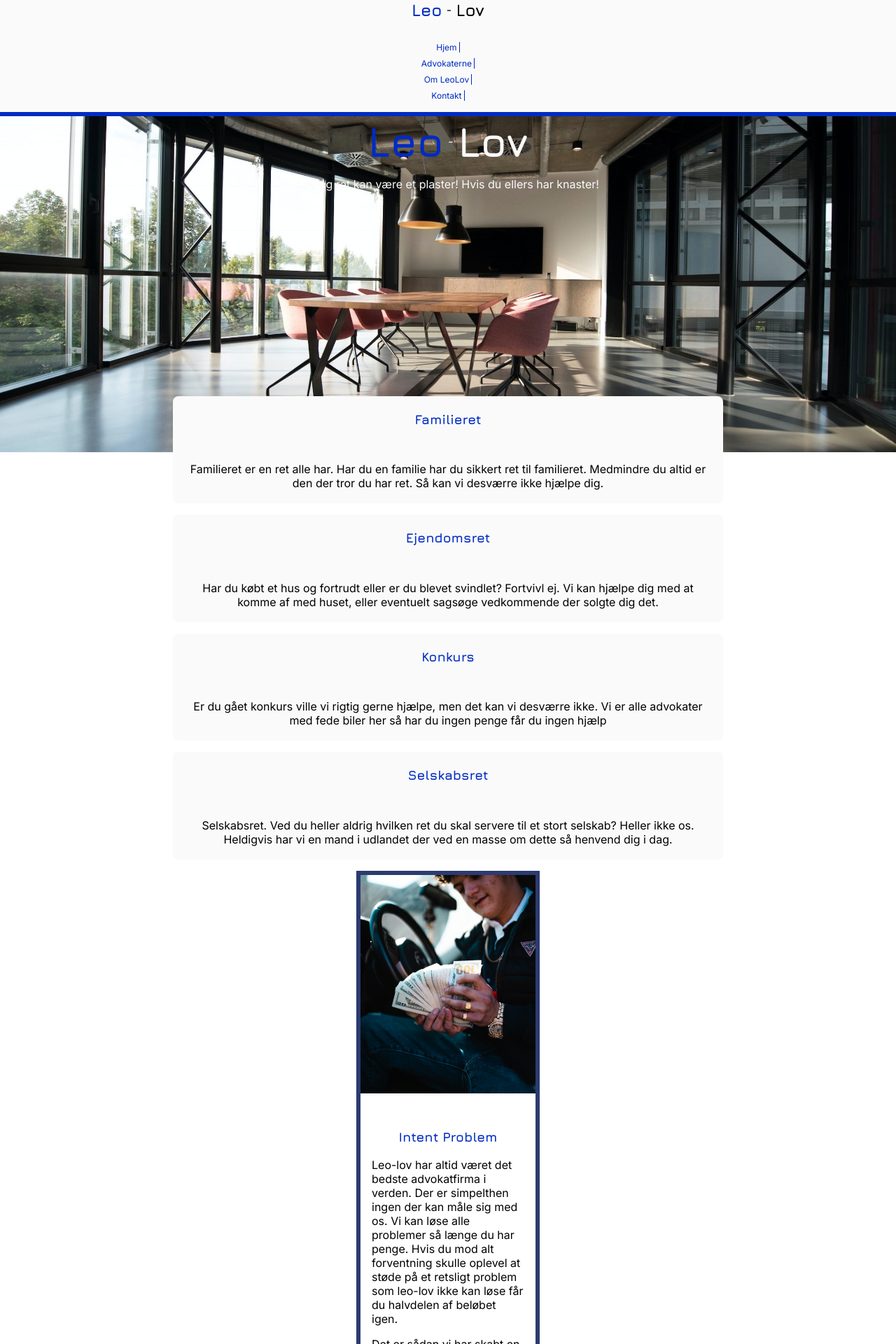
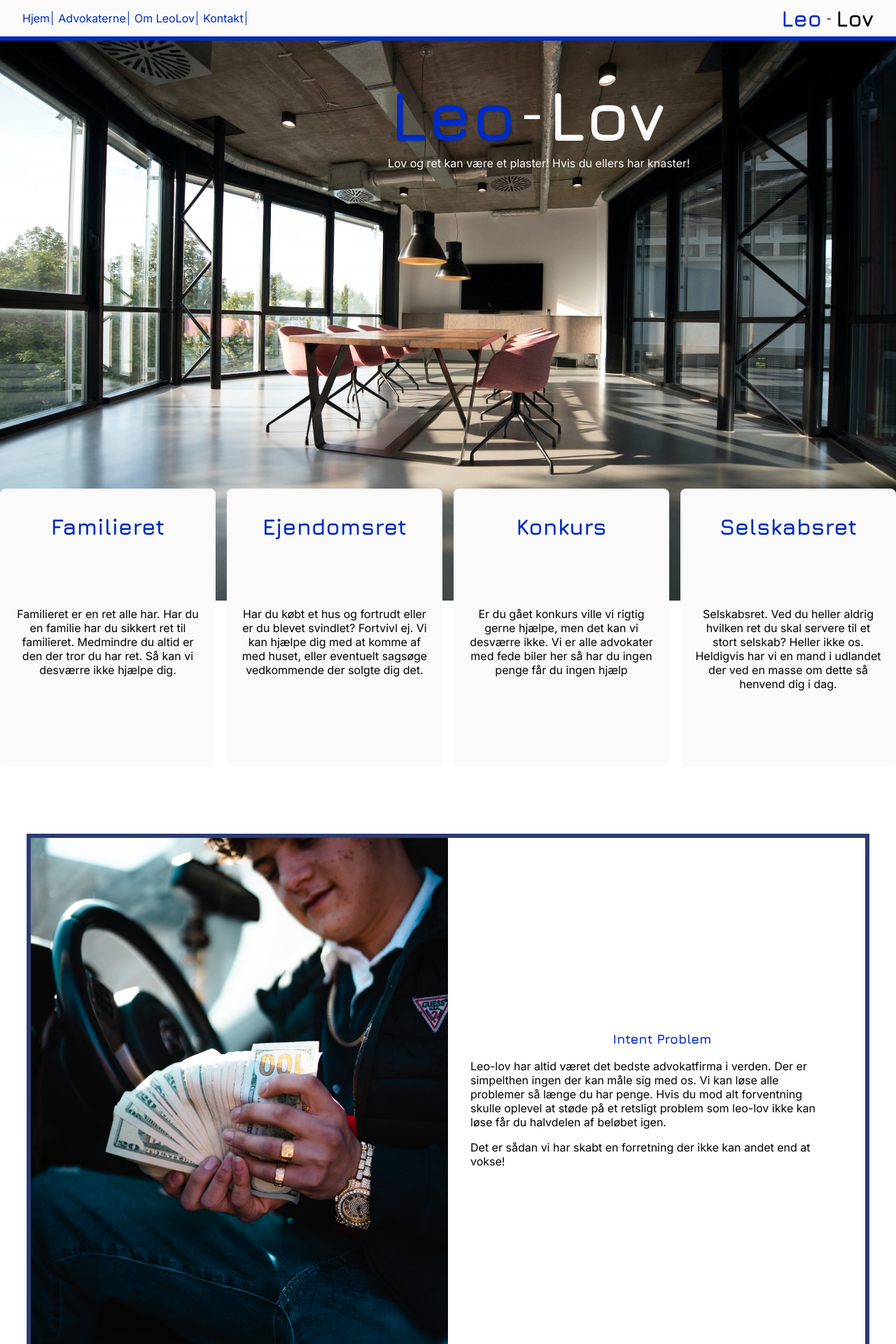
Before and after one commit to Chrstjan/React-Leo-Lov, a React (Vite) app in the folder Leo Lov/: page / in a window 1280 px wide. Shown: the top 1920 px of the page at 70% size. Built offline with nearby package versions, Linux system fonts and the light colour scheme.

Commit message:
Made most of the desktop styling

```diff
--- a/Leo Lov/src/App.scss
+++ b/Leo Lov/src/App.scss
@@ -3,7 +3,7 @@
 html {
   min-height: 100vh;
   box-sizing: border-box;
-  height: 100vh;
+  // height: 100vh;
 }
 
 body {
@@ -12,9 +12,5 @@ body {
   font-family: "Inter", sans-serif;
   overflow-x: hidden;
   min-height: 100vh;
-  height: 110vh;
+  // height: 110vh;
 }
-
-#root {
-  height: 100vh;
-}
--- a/Leo Lov/src/assets/App.js
+++ b/Leo Lov/src/assets/App.js
@@ -1,56 +1,68 @@
 export const cardsArray = [
   {
     title: "Familieret",
-        content: "Familieret er en ret alle har. Har du en familie har du sikkert ret til familieret. Medmindre du altid er den der tror du har ret. Så kan vi desværre ikke hjælpe dig."
+    content:
+      "Familieret er en ret alle har. Har du en familie har du sikkert ret til familieret. Medmindre du altid er den der tror du har ret. Så kan vi desværre ikke hjælpe dig.",
   },
   {
     title: "Ejendomsret",
-        content: "Har du købt et hus og fortrudt eller er du blevet svindlet? Fortvivl ej. Vi kan hjælpe dig med at komme af med huset, eller eventuelt sagsøge vedkommende der solgte dig det."
+    content:
+      "Har du købt et hus og fortrudt eller er du blevet svindlet? Fortvivl ej. Vi kan hjælpe dig med at komme af med huset, eller eventuelt sagsøge vedkommende der solgte dig det.",
   },
   {
     title: "Konkurs",
-        content: "Er du gået konkurs ville vi rigtig gerne hjælpe, men det kan vi desværre ikke. Vi er alle advokater med fede biler her så har du ingen penge får du ingen hjælp"
+    content:
+      "Er du gået konkurs ville vi rigtig gerne hjælpe, men det kan vi desværre ikke. Vi er alle advokater med fede biler her så har du ingen penge får du ingen hjælp",
   },
   {
     title: "Selskabsret",
-        content: "Selskabsret. Ved du heller aldrig hvilken ret du skal servere til et stort selskab? Heller ikke os. Heldigvis har vi en mand i udlandet der ved en masse om dette så henvend dig i dag."
-    }
-]
+    content:
+      "Selskabsret. Ved du heller aldrig hvilken ret du skal servere til et stort selskab? Heller ikke os. Heldigvis har vi en mand i udlandet der ved en masse om dette så henvend dig i dag.",
+  },
+];
 
 export const lawyerCardArray = [
   {
     img: "./src/assets/images/Lawyer.jpg",
     title: "Intent Problem",
-       content: "Leo-lov har altid været det bedste advokatfirma i verden. Der er simpelthen ingen der kan måle sig med os. Vi kan løse alle problemer så længe du har penge. Hvis du mod alt forventning skulle oplevel at støde på et retsligt problem som leo-lov ikke kan løse får du halvdelen af beløbet igen.",
-        subContent: "Det er sådan vi har skabt en forretning der ikke kan andet end at vokse!"
+    content:
+      "Leo-lov har altid været det bedste advokatfirma i verden. Der er simpelthen ingen der kan måle sig med os. Vi kan løse alle problemer så længe du har penge. Hvis du mod alt forventning skulle oplevel at støde på et retsligt problem som leo-lov ikke kan løse får du halvdelen af beløbet igen.",
+    subContent:
+      "Det er sådan vi har skabt en forretning der ikke kan andet end at vokse!",
   },
   {
     img: "./src/assets/images/Building.jpg",
     title: "Evig Garanti",
-        content: "Leo-lov har altid været det bedste advokatfirma i verden. Der er simpelthen ingen der kan måle sig med os. Vi kan løse alle problemer så længe du har penge. Hvis du mod alt forventning skulle oplevel at støde på et retsligt problem som leo-lov ikke kan løse får du halvdelen af beløbet igen.",
-        subContent: "Det er sådan vi har skabt en forretning der ikke kan andet end at vokse!"
-    }
-]
+    content:
+      "Leo-lov har altid været det bedste advokatfirma i verden. Der er simpelthen ingen der kan måle sig med os. Vi kan løse alle problemer så længe du har penge. Hvis du mod alt forventning skulle oplevel at støde på et retsligt problem som leo-lov ikke kan løse får du halvdelen af beløbet igen.",
+    subContent:
+      "Det er sådan vi har skabt en forretning der ikke kan andet end at vokse!",
+  },
+];
 
 export const teamArray = [
   {
     img: "./src/assets/images/Ellipse 1.jpg",
     name: "John Harbinger",
-        description: "“Jeg er den mest successfulde advokat i firmaet. I hvert fald mere end Peter“",
+    description:
+      "“Jeg er den mest successfulde advokat i firmaet. I hvert fald mere end Peter“",
   },
   {
     img: "./src/assets/images/Spoderman.jpg",
     name: "Peter Parker",
-        description: "“Jeg holder af kaffe og så er jeg helt enormt succesfuld. Meget mere end John”",
+    description:
+      "“Jeg holder af kaffe og så er jeg helt enormt succesfuld. Meget mere end John”",
   },
   {
     img: "./src/assets/images/Ellipse 3.jpg",
     name: "Elise Li",
-        description: "“Uden ret og lov, kunne vi ligeså godt bo i en skov. Sådan har jeg altid sagt.”",
+    description:
+      "“Uden ret og lov, kunne vi ligeså godt bo i en skov. Sådan har jeg altid sagt.”",
   },
   {
     img: "./src/assets/images/Ellipse 4.jpg",
     name: "Morten Nate",
-        description: "“Jeg er født på landet. På landet er der ingen ret og lov. Det er det vilde vest derude.”",
-    }
-]
+    description:
+      "“Jeg er født på landet. På landet er der ingen ret og lov. Det er det vilde vest derude.”",
+  },
+];
--- a/Leo Lov/src/components/Header/Header.module.scss
+++ b/Leo Lov/src/components/Header/Header.module.scss
@@ -6,13 +6,22 @@
   @include m.flexBox(column-reverse, center, center);
   background: v.$main-color-white;
   border-bottom: 6px solid v.$main-color-light-blue;
+  position: sticky;
 
+  @media (min-width: 1280px) {
+    flex-direction: row;
+    justify-content: space-between;
+    padding: 0rem 2rem;
+  }
+
+  top: 0;
   .headersStyling {
     @include m.flexBox(row, center, center, 0.4rem);
     h2 {
       @extend %headerFontFamily;
       margin: 0;
       text-align: center;
+      font-size: 32px;
 
       &:first-of-type {
         color: v.$main-color-light-blue;
--- a/Leo Lov/src/components/Hero/Hero.module.scss
+++ b/Leo Lov/src/components/Hero/Hero.module.scss
@@ -5,4 +5,8 @@
   background-repeat: no-repeat;
   background-size: cover;
   height: 60vh;
+
+  @media (min-width: 1280px) {
+    height: 100vh;
   }
+}
--- a/Leo Lov/src/components/Hero/HeroHeader/HeroHeader.module.scss
+++ b/Leo Lov/src/components/Hero/HeroHeader/HeroHeader.module.scss
@@ -4,6 +4,11 @@
 
 .headerStyling {
   color: v.$main-color-white;
+  @media (min-width: 1280px) {
+    position: absolute;
+    top: 13%;
+    right: 23%;
+  }
   .heroHeader {
     @include m.flexBox(row, center, center, 0.4rem);
 
@@ -12,13 +17,30 @@
       @extend %headerFontFamily;
       font-size: 60px;
 
+      @media (min-width: 1280px) {
+        font-size: 100px;
+      }
+
       &:first-of-type {
         color: v.$main-color-light-blue;
+        text-shadow: 2px 2px #00000022;
+      }
+    }
+
+    span {
+      font-size: 40px;
+      @media (min-width: 1280px) {
+        font-size: 70px;
       }
     }
   }
 
   p {
     text-align: center;
+    margin: 0;
+
+    @media (min-width: 1280px) {
+      padding-left: 2rem;
     }
   }
+}
--- a/Leo Lov/src/components/Main/Card/Card.module.scss
+++ b/Leo Lov/src/components/Main/Card/Card.module.scss
@@ -11,10 +11,21 @@
   width: 60%;
   padding: 0rem 1rem;
 
+  @media (min-width: 1280px) {
+    height: 391px;
+    width: 270px;
+    justify-content: flex-start;
+    gap: 3rem;
+  }
+
   header {
     h3 {
       color: v.$main-color-light-blue;
       @extend %headerFontFamily;
+
+      @media (min-width: 1280px) {
+        font-size: 32px;
+      }
     }
   }
 }
--- a/Leo Lov/src/components/Main/LawyerCard/LawyerCard.jsx
+++ b/Leo Lov/src/components/Main/LawyerCard/LawyerCard.jsx
@@ -1,9 +1,16 @@
-import style from "./LawyerCard.module.scss"
+import style from "./LawyerCard.module.scss";
 
-export const LawyerCard = ({sovs, alt = "Motto", title, content, subcontent}) => {
+export const LawyerCard = ({
+  cardClass,
+  sovs,
+  alt = "Motto",
+  title,
+  content,
+  subcontent,
+}) => {
   return (
     <>
-        <figure className={style.cardStyling}>
+      <figure className={`${style.cardStyling}`}>
         <img src={sovs} alt={alt} />
         <figcaption>
           <header>
@@ -14,5 +21,5 @@ export const LawyerCard = ({sovs, alt = "Motto", title, content, subcontent}) =>
         </figcaption>
       </figure>
     </>
- )
-}
+  );
+};
--- a/Leo Lov/src/components/Main/LawyerCard/LawyerCard.module.scss
+++ b/Leo Lov/src/components/Main/LawyerCard/LawyerCard.module.scss
@@ -7,12 +7,28 @@
   border: 6px solid v.$main-color-dark-blue;
   width: 250px;
 
+  @media (min-width: 1280px) {
+    flex-direction: row;
+    gap: 1rem;
+    width: 1192px;
+  }
+
+  &:last-child {
+    flex-direction: row-reverse;
+  }
   img {
     width: 100%;
+
+    @media (min-width: 1280px) {
+      width: 50%;
+    }
   }
 
   figcaption {
     padding: 1rem 1rem;
+    @media (min-width: 1280px) {
+      width: 100rem;
+    }
 
     header {
       h3 {
@@ -21,5 +37,11 @@
         color: v.$main-color-light-blue;
       }
     }
+
+    p {
+      @media (min-width: 1280px) {
+        width: 500px;
       }
     }
+  }
+}
--- a/Leo Lov/src/components/Main/Main.jsx
+++ b/Leo Lov/src/components/Main/Main.jsx
@@ -13,7 +13,7 @@ export const Main = () => {
             return <Card headerText={card.title} cardContent={card.content} />;
           })}
         </section>
-        <section className={style.cardsContainer}>
+        <section className={`${style.cardsContainer} ${style.lawyerCard}`}>
           {lawyerCardArray.map((card) => {
             return (
               <LawyerCard
--- a/Leo Lov/src/components/Main/Main.module.scss
+++ b/Leo Lov/src/components/Main/Main.module.scss
@@ -9,6 +9,23 @@
 
     &.casesCards {
       margin-top: -5rem;
+
+      @media (min-width: 1280px) {
+        display: grid;
+        grid-template-columns: repeat(4, 1fr);
+        gap: 1rem;
+        padding: 0rem 3rem;
+        margin-top: -10rem;
+        margin-bottom: 5rem;
+      }
+    }
+
+    @media (min-width: 1280px) {
+      &.lawyerCard {
+        &:last-child {
+          flex-direction: row-reverse;
+        }
+      }
     }
 
     .sectionHeader {
--- a/Leo Lov/src/components/Navbar/Navbar.jsx
+++ b/Leo Lov/src/components/Navbar/Navbar.jsx
@@ -1,4 +1,4 @@
-import style from "./Navbar.module.scss"
+import style from "./Navbar.module.scss";
 
 export const Navbar = ({}) => {
   return (
@@ -12,5 +12,5 @@ export const Navbar = ({}) => {
         </ul>
       </nav>
     </>
-    )
-}
+  );
+};
--- a/Leo Lov/src/components/Navbar/Navbar.module.scss
+++ b/Leo Lov/src/components/Navbar/Navbar.module.scss
@@ -6,10 +6,14 @@
   @include m.flexBox(column, center, center, 0.5rem);
   padding: 0;
 
+  @media (min-width: 1280px) {
+    flex-direction: row;
+  }
+
   li {
     list-style-type: none;
     font-weight: 400;
-        font-size: 12px;
+    font-size: 16px;
     color: v.$main-color-light-blue;
     border-right: 1px solid v.$main-color-light-blue;
     padding-right: 0.2rem;
```
Lines whose indentation alone changed are shown as unchanged.
